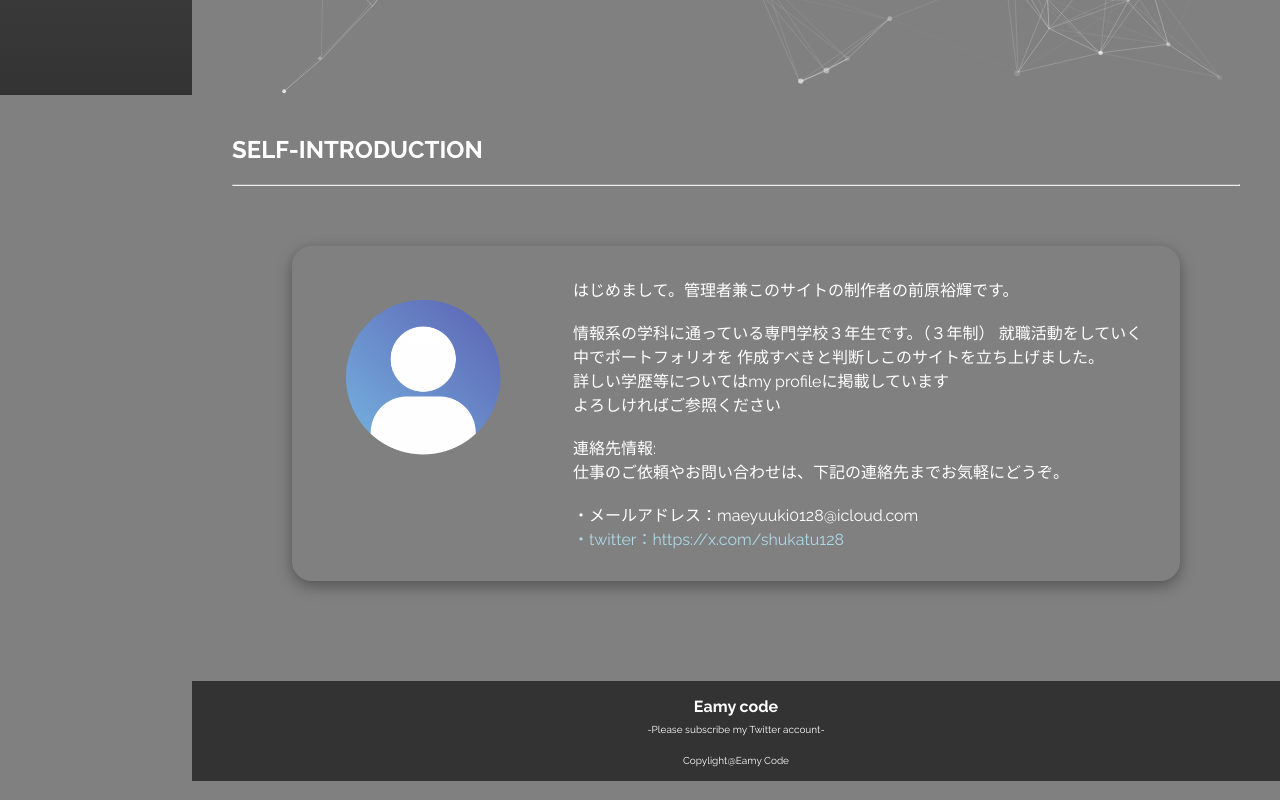
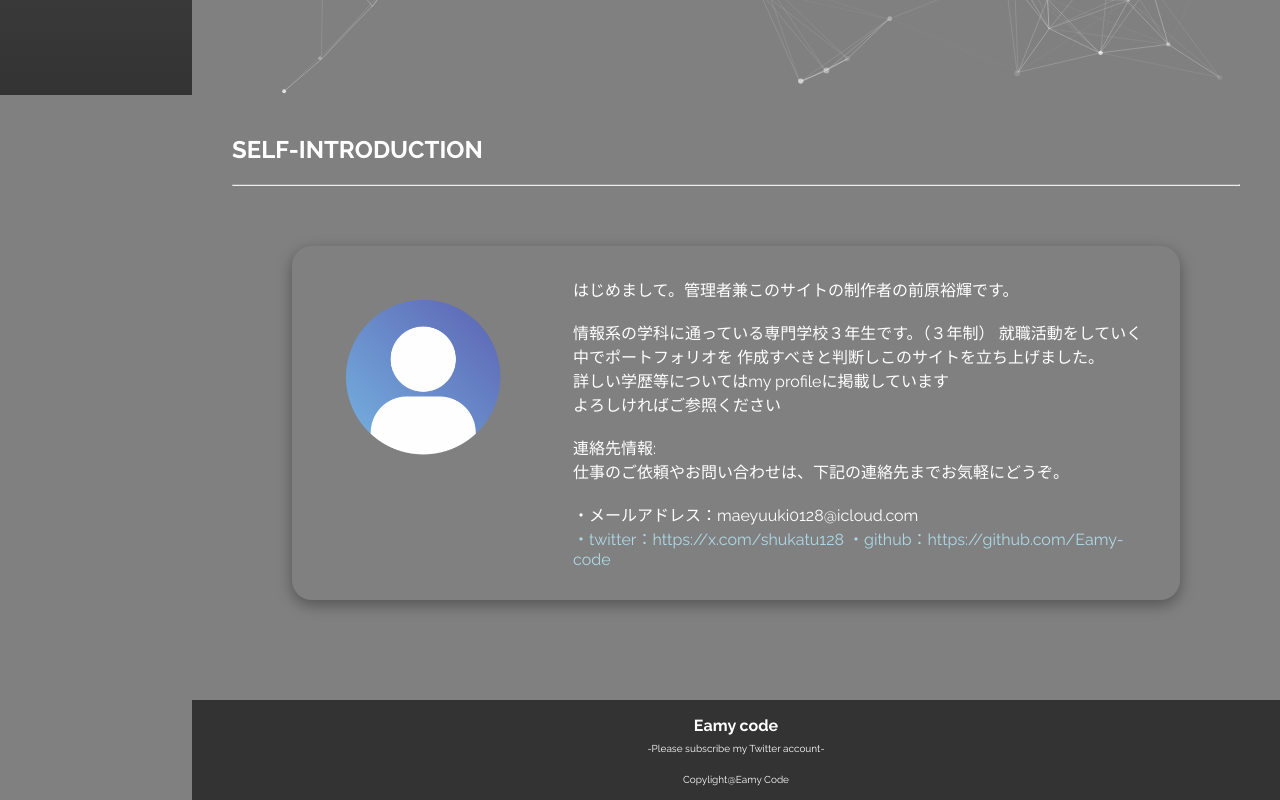
Before and after one commit to Eamy-code/portfolio_homepage, a plain HTML site: page index.html in a window 1280 px wide. Shown: the part 705-1505 px from the top of the page. Drawn offline with nearby package versions, Linux system fonts and the light colour scheme.

Commit message:
Update index.html

```diff
--- a/index.html
+++ b/index.html
@@ -56,6 +56,7 @@
                             仕事のご依頼やお問い合わせは、下記の連絡先までお気軽にどうぞ。<br><br>
                             ・メールアドレス：maeyuuki0128@icloud.com <br>
                             <a href="https://x.com/shukatu128">・twitter：https://x.com/shukatu128</a>
+                            <a href="https://github.com/Eamy-code">・github：https://github.com/Eamy-code</a>
                         </p>
 
                     </div>
```
